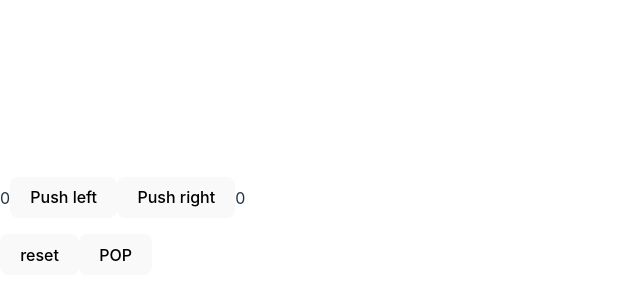
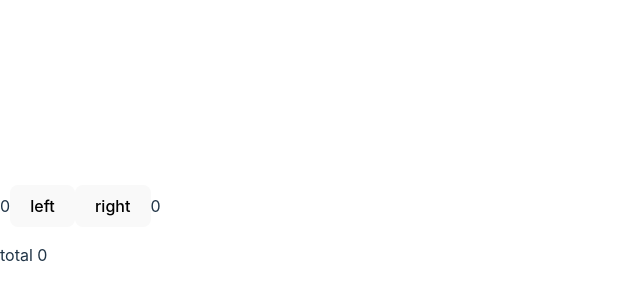
Before and after one commit to Tanmay-say/fullstackopen-submissions, a React (Vite) app in the folder part1/pract-rv/: page / in a window 1280 px wide. Shown: the part 166-466 px from the top of the page, without its empty margins (0-640 px from the left). Built offline with nearby package versions, Linux system fonts and the light colour scheme.

Commit message:
Update of the state is asynchronous

```diff
--- a/part1/pract-rv/src/App.jsx
+++ b/part1/pract-rv/src/App.jsx
@@ -1,106 +1,35 @@
 import { useState } from "react";
 
 const App = () => {
-  const [left , setLeft]  = useState(0);
-  const [right , setRight] = useState(0);
-  const [allClicks, setAll] = useState([]);
-
-  /*const [clicks, setClicks] = useState({
-    left: 0,
-    right: 0
-  });*/
-
-  console.log('rendering with clicks value', allClicks);
-
+  const [left, setLeft] = useState(0)
+  const [right, setRight] = useState(0)
+  const [allClicks, setAll] = useState([])
+  const [total, setTotal] = useState(0)
 
   const handleLeftClick = () => {
-    allClicks.push('L')
-    setAll(allClicks);
-    setLeft(left + 1);
+    setAll(allClicks.concat('L'))
+    const updatedLeft = left + 1
+    setLeft(updatedLeft)
+    setTotal(updatedLeft + right)
   }
 
   const handleRightClick = () => {
-    allClicks.push('R')
-    setAll(allClicks);
-    setRight(right + 1);
+    setAll(allClicks.concat('R'))
+    const updatedRight = right + 1
+    setRight(updatedRight)
+    setTotal(left + updatedRight)
   }
 
-  const pop = () => {
-    if (allClicks.length > 0) {
-      const lastClick = allClicks[allClicks.length - 1];
-      const newAllClicks = allClicks.slice(0, -1);
-      setAll(newAllClicks);
-      if (lastClick === 'L') {
-        setLeft(left - 1);
-      } else if (lastClick === 'R') {
-        setRight(right - 1);
-      }
-    }
-  };
+  return (
+    <div>
+      {left}
+      <button onClick={handleLeftClick}>left</button>
+      <button onClick={handleRightClick}>right</button>
+      {right}
+      <p>{allClicks.join(' ')}</p>
 
-  /*const handleLeftClick = (operation) => {
-    if (operation === "inc") {
-      setAll(allClicks.concat('L+'));
-      setLeft(left + 1);
-      console.log('increasing, left value before', allClicks);
-    } else if (operation === "dec") {
-      setAll(allClicks.concat('L-'));
-      setLeft(left - 1);
-      console.log('decreasing, left value before', allClicks);
-    }
-  };
-
-  const handleRightClick = (operation) => {
-    if (operation === "inc") {
-      setAll(allClicks.concat('R+'));
-      setRight(right + 1);
-      console.log('increasing, right value before', allClicks);
-    } else if (operation === "dec") {
-      setAll(allClicks.concat('R-'));
-      setRight(right - 1);
-      console.log('decreasing, right value before', allClicks);
-    }
-  };*/
-
-  const reset = () => {
-    setAll([]);
-    setLeft(0);
-    setRight(0);
-    console.log('resetting to zero, value before', allClicks);
-  }
-
-
-  return (
-    /*.<div>
-    <p>
-      {left}
-      <Button onClick={() => handleLeftClick("inc")} text="INC left"/>
-      <Button onClick={() => handleLeftClick("dec")} text="DEC left"/>
-      Choose option
-      <Button onClick={() => handleRightClick("inc")} text="INC right"/>
-      <Button onClick={() => handleRightClick("dec")} text="DEC right"/>
-      {right}
-      </p>
-      <p><Button onClick={reset} text={"reset"}/> </p>
-      <p>{allClicks.join(' ')}</p>
-    </div>*/
-    <div>
-    {left}
-    <Button onClick={handleLeftClick} text={'Push left'} />
-    <Button onClick={handleRightClick} text={'Push right'}/>
-    {right}
-    <p><Button onClick={reset} text={"reset"}/>
-    <Button onClick={pop} text={"POP"}/> </p>
-    <p>{allClicks.join(' ')}</p>
-  </div>
-);
-};
-
-const Button = ({onClick,text}) => {
-    return (
-      <button onClick={onClick}>{text}</button>
-    );
-
+      <p>total {total}</p>
+    </div>
+  )
 }
-
 export default App;
```
